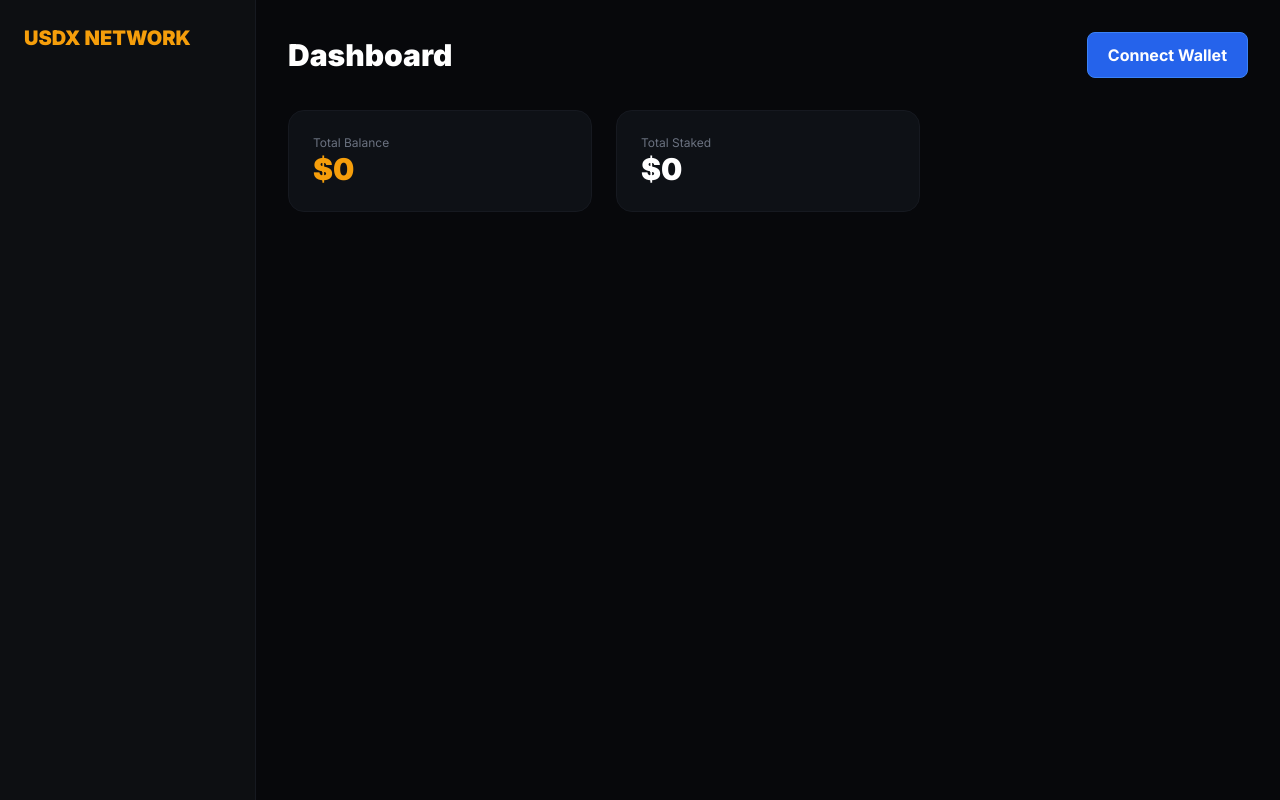
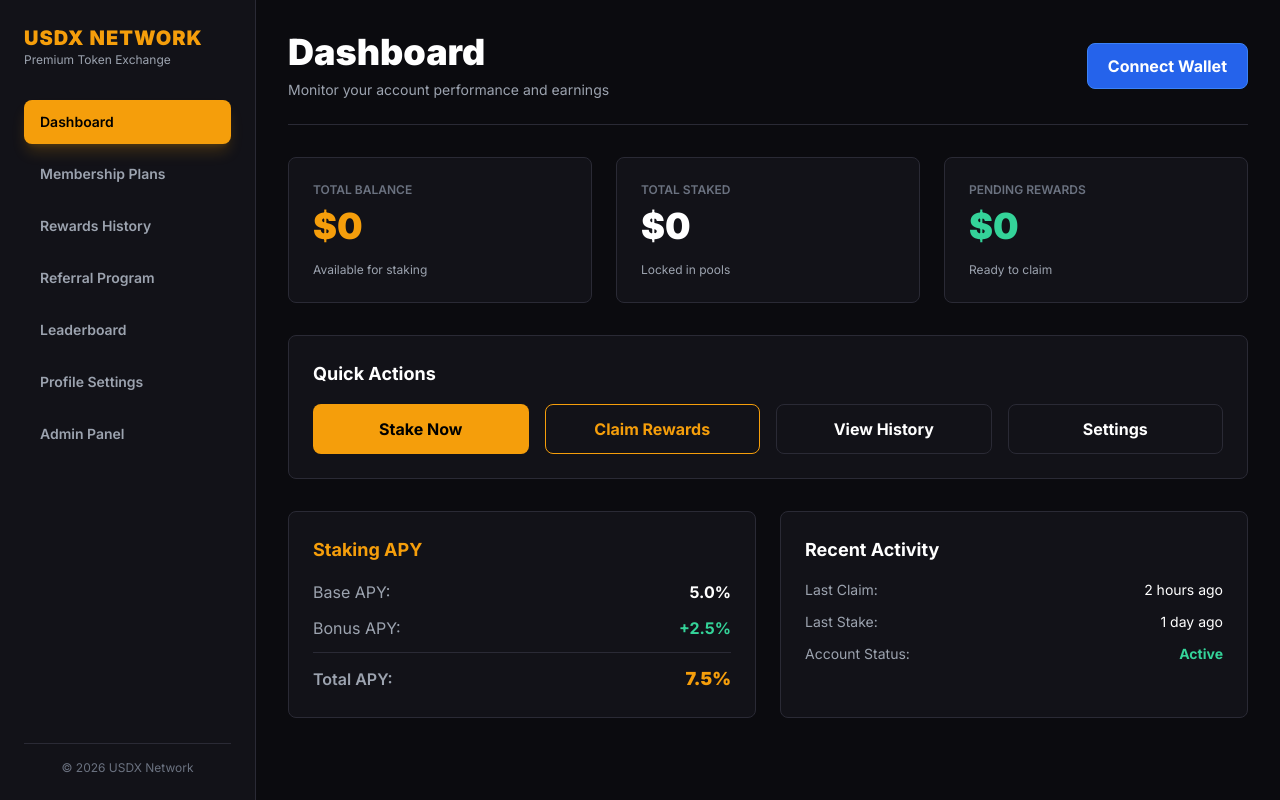
Before and after one commit to usdxofficialdev/-Dead-Token-Exchange-, a Next.js app: page /dashboard in a window 1280 px wide. Built offline with nearby package versions, Linux system fonts and the light colour scheme; no server answers; the database is empty.

Commit message:
Update page.tsx

```diff
--- a/app/dashboard/page.tsx
+++ b/app/dashboard/page.tsx
@@ -1,56 +1,132 @@
 "use client";
 import React, { useState, useEffect } from "react";
-import { useRouter } from "next/navigation";
 import { supabase } from "../lib/supabase";
-import LoginWallet from "../components/LoginWallet";
+import AppLayout from "../components/AppLayout";
 
 export default function Dashboard() {
-  const router = useRouter();
   const [loading, setLoading] = useState(true);
   const [data, setData] = useState<any>(null);
 
   useEffect(() => {
     async function loadData() {
-      // Supabase se data fetch kar rahe hain
+      try {
         const { data: userData, error } = await supabase
           .from('usdx_dashboard')
           .select('*')
           .single();
 
         if (userData) setData(userData);
+      } catch (err) {
+        console.log("Data load error:", err);
+      }
       setLoading(false);
     }
     loadData();
   }, []);
 
-  if (loading) return <div className="text-white p-10">Loading Protocol...</div>;
+  if (loading)
+    return (
+      <AppLayout title="Dashboard" description="Monitor your account performance">
+        <div className="text-center py-12">
+          <p className="text-gray-400">Loading Protocol...</p>
+        </div>
+      </AppLayout>
+    );
 
   return (
-    <div className="flex min-h-screen bg-[#07080B] text-white">
-      {/* Sidebar wahi purani design */}
-      <aside className="w-64 border-r border-[#161920] bg-[#0D0F12] p-6 hidden md:flex flex-col">
-         <h1 className="text-xl font-black text-amber-500">USDX NETWORK</h1>
-         {/* Menu items... */}
-      </aside>
+    <AppLayout
+      title="Dashboard"
+      description="Monitor your account performance and earnings"
+    >
+      {/* Financial Stats Cards */}
+      <div className="grid grid-cols-1 md:grid-cols-2 lg:grid-cols-3 gap-6 mb-8">
+        {/* Total Balance Card */}
+        <div className="bg-[#121218] p-6 rounded-lg border border-[#2A2A35] hover:border-amber-500/30 transition-all">
+          <p className="text-xs uppercase text-gray-500 font-semibold mb-2">Total Balance</p>
+          <h2 className="text-3xl md:text-4xl font-black text-amber-500 mb-4">
+            ${data?.main_balance || 0}
+          </h2>
+          <p className="text-xs text-gray-400">Available for staking</p>
+        </div>
 
-      <main className="flex-1 p-8">
-        <header className="flex justify-between items-center mb-8">
-          <h1 className="text-3xl font-black">Dashboard</h1>
-          <LoginWallet />
-        </header>
+        {/* Total Staked Card */}
+        <div className="bg-[#121218] p-6 rounded-lg border border-[#2A2A35] hover:border-amber-500/30 transition-all">
+          <p className="text-xs uppercase text-gray-500 font-semibold mb-2">Total Staked</p>
+          <h2 className="text-3xl md:text-4xl font-black text-white mb-4">
+            ${data?.total_staked || 0}
+          </h2>
+          <p className="text-xs text-gray-400">Locked in pools</p>
+        </div>
 
-        {/* Financial HUD connected to Supabase */}
-        <div className="grid grid-cols-1 md:grid-cols-3 gap-6">
-          <div className="bg-[#0E1116] p-6 rounded-2xl border border-[#161920]">
-            <p className="text-gray-500 text-xs">Total Balance</p>
-            <h2 className="text-3xl font-black text-amber-500">${data?.main_balance || 0}</h2>
-          </div>
-          <div className="bg-[#0E1116] p-6 rounded-2xl border border-[#161920]">
-            <p className="text-gray-500 text-xs">Total Staked</p>
-            <h2 className="text-3xl font-black text-white">${data?.total_staked || 0}</h2>
+        {/* Pending Rewards Card */}
+        <div className="bg-[#121218] p-6 rounded-lg border border-[#2A2A35] hover:border-amber-500/30 transition-all">
+          <p className="text-xs uppercase text-gray-500 font-semibold mb-2">Pending Rewards</p>
+          <h2 className="text-3xl md:text-4xl font-black text-emerald-400 mb-4">
+            ${data?.pending_rewards || 0}
+          </h2>
+          <p className="text-xs text-gray-400">Ready to claim</p>
         </div>
       </div>
-      </main>
+
+      {/* Quick Actions */}
+      <div className="bg-[#121218] p-6 rounded-lg border border-[#2A2A35] mb-8">
+        <h3 className="text-lg font-bold text-white mb-4">Quick Actions</h3>
+        <div className="grid grid-cols-1 md:grid-cols-4 gap-4">
+          <button className="bg-amber-500 text-black font-bold py-3 rounded-lg hover:bg-amber-600 transition-all">
+            Stake Now
+          </button>
+          <button className="border border-amber-500 text-amber-500 font-bold py-3 rounded-lg hover:bg-amber-500/10 transition-all">
+            Claim Rewards
+          </button>
+          <button className="border border-[#2A2A35] text-white font-bold py-3 rounded-lg hover:bg-[#1A1A24] transition-all">
+            View History
+          </button>
+          <button className="border border-[#2A2A35] text-white font-bold py-3 rounded-lg hover:bg-[#1A1A24] transition-all">
+            Settings
+          </button>
         </div>
+      </div>
+
+      {/* Stats Grid */}
+      <div className="grid grid-cols-1 md:grid-cols-2 gap-6">
+        {/* APY Info */}
+        <div className="bg-[#121218] p-6 rounded-lg border border-[#2A2A35]">
+          <h3 className="text-lg font-bold text-amber-500 mb-4">Staking APY</h3>
+          <div className="space-y-3">
+            <div className="flex justify-between items-center">
+              <span className="text-gray-400">Base APY:</span>
+              <span className="text-white font-bold">5.0%</span>
+            </div>
+            <div className="flex justify-between items-center">
+              <span className="text-gray-400">Bonus APY:</span>
+              <span className="text-emerald-400 font-bold">+2.5%</span>
+            </div>
+            <div className="border-t border-[#2A2A35] pt-3 flex justify-between items-center">
+              <span className="text-gray-400 font-semibold">Total APY:</span>
+              <span className="text-amber-500 font-black text-lg">7.5%</span>
+            </div>
+          </div>
+        </div>
+
+        {/* Recent Activity */}
+        <div className="bg-[#121218] p-6 rounded-lg border border-[#2A2A35]">
+          <h3 className="text-lg font-bold text-white mb-4">Recent Activity</h3>
+          <div className="space-y-3">
+            <div className="flex justify-between items-center text-sm">
+              <span className="text-gray-400">Last Claim:</span>
+              <span className="text-white">2 hours ago</span>
+            </div>
+            <div className="flex justify-between items-center text-sm">
+              <span className="text-gray-400">Last Stake:</span>
+              <span className="text-white">1 day ago</span>
+            </div>
+            <div className="flex justify-between items-center text-sm">
+              <span className="text-gray-400">Account Status:</span>
+              <span className="text-emerald-400 font-bold">Active</span>
+            </div>
+          </div>
+        </div>
+      </div>
+    </AppLayout>
   );
 }
```
Lines whose indentation alone changed are shown as unchanged.
